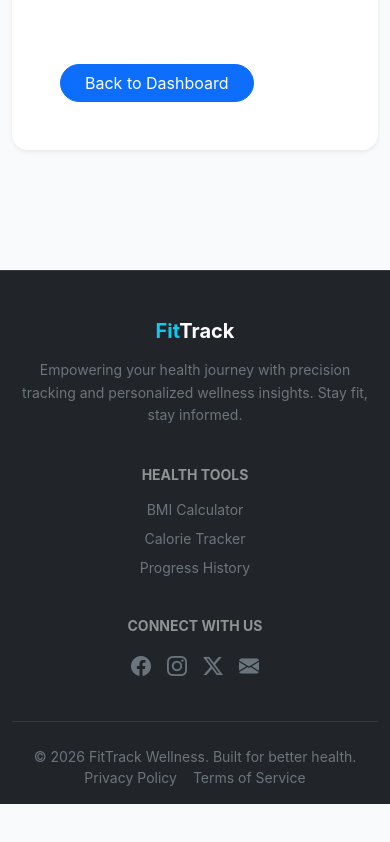
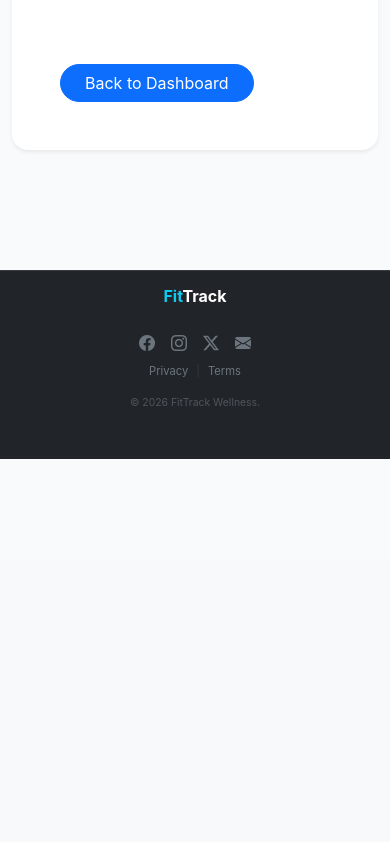
Before and after one commit to RazzaqAhmad/Fit-Tracker-React, a React (Create React App) app: page /privacy in a window 390 px wide. Shown: the part 1085-1927 px from the top of the page. After the commit the page ends 1644 px from the top, so only its background shows below. Built offline with nearby package versions, Linux system fonts and the light colour scheme.

Commit message:
UI: Compact footer for mobile devices

```diff
--- a/src/MyComponents/Footer.js
+++ b/src/MyComponents/Footer.js
@@ -5,53 +5,48 @@ function Footer() {
   const currentYear = new Date().getFullYear();
 
   return (
-    <footer className="bg-dark text-light pt-5 pb-3 mt-auto border-top border-white border-opacity-10">
+    /* Reduced pt-5 to pt-4 on desktop and pt-3 on mobile.
+       Added extra bottom padding to clear the mobile nav bar. */
+    <footer className="bg-dark text-light pt-3 pt-md-4 pb-5 pb-md-3 mt-auto border-top border-white border-opacity-10">
       <div className="container">
-        <div className="row gy-4">
+        <div className="row gy-3"> {/* Smaller vertical gap for mobile */}
+
+          {/* Logo and Tagline - Scaled down for mobile */}
           <div className="col-md-4 text-center text-md-start">
-            <h5 className="fw-bold text-info mb-3">
+            <h6 className="fw-bold text-info mb-2">
               Fit<span className="text-white">Track</span>
-            </h5>
-            <p className="small text-secondary" style={{ lineHeight: '1.6' }}>
-              Empowering your health journey with precision tracking and
-              personalized wellness insights. Stay fit, stay informed.
+            </h6>
+            <p className="small text-secondary mb-0 d-md-block d-none" style={{ fontSize: '0.75rem' }}>
+              Empowering your health journey with precision tracking.
             </p>
           </div>
 
+          {/* Social Icons - Compact row */}
           <div className="col-md-4 text-center">
-            <h6 className="fw-bold mb-3 text-uppercase small ls-wide text-white-50">Health Tools</h6>
-            <ul className="list-unstyled small text-secondary">
-              <li className="mb-2"><Link to="/" className="text-decoration-none text-secondary">BMI Calculator</Link></li>
-              <li className="mb-2"><Link to="/calories" className="text-decoration-none text-secondary">Calorie Tracker</Link></li>
-              <li className="mb-2"><Link to="/history" className="text-decoration-none text-secondary">Progress History</Link></li>
-            </ul>
+            <div className="d-flex justify-content-center gap-3">
+              <a href="#!" className="text-secondary fs-6"><i className="bi bi-facebook"></i></a>
+              <a href="#!" className="text-secondary fs-6"><i className="bi bi-instagram"></i></a>
+              <a href="#!" className="text-secondary fs-6"><i className="bi bi-twitter-x"></i></a>
+              <a href="mailto:support@fittrack.com" className="text-secondary fs-6"><i className="bi bi-envelope-fill"></i></a>
+            </div>
           </div>
 
-          <div className="col-md-4 text-center text-md-end">
-            <h6 className="fw-bold mb-3 text-uppercase small ls-wide text-white-50">Connect With Us</h6>
-            <div className="d-flex justify-content-center justify-content-md-end gap-3 mb-3">
-              <a href="#!" className="text-secondary fs-5 hover-info transition-all"><i className="bi bi-facebook"></i></a>
-              <a href="#!" className="text-secondary fs-5 hover-info transition-all"><i className="bi bi-instagram"></i></a>
-              <a href="#!" className="text-secondary fs-5 hover-info transition-all"><i className="bi bi-twitter-x"></i></a>
-              <a href="mailto:support@fittrack.com" className="text-secondary fs-5 hover-info transition-all"><i className="bi bi-envelope-fill"></i></a>
+          {/* Legal Links - Combined into one line for mobile */}
+          <div className="col-md-4 text-center text-md-end mt-2 mt-md-0">
+            <div style={{ fontSize: '0.7rem' }}>
+              <Link to="/privacy" className="text-secondary text-decoration-none me-2">Privacy</Link>
+              <span className="text-secondary opacity-25">|</span>
+              <Link to="/privacy" className="text-secondary text-decoration-none ms-2">Terms</Link>
             </div>
           </div>
         </div>
 
-        <hr className="my-4 border-secondary opacity-25" />
+        {/* Removed <hr /> as it creates too much white space on small screens */}
 
-        <div className="row align-items-center">
-          <div className="col-md-6 text-center text-md-start">
-            <p className="small text-secondary mb-0">
-              &copy; {currentYear} FitTrack Wellness. Built for better health.
-            </p>
-          </div>
-          <div className="col-md-6 text-center text-md-end">
-            <div className="small">
-              <Link to="/privacy" className="text-secondary me-3 text-decoration-none hover-white">Privacy Policy</Link>
-              <Link to="/privacy" className="text-secondary text-decoration-none hover-white">Terms of Service</Link>
-            </div>
-          </div>
+        <div className="text-center mt-3">
+          <p className="text-secondary mb-0" style={{ fontSize: '0.65rem', opacity: 0.6 }}>
+            &copy; {currentYear} FitTrack Wellness.
+          </p>
         </div>
       </div>
     </footer>
```
